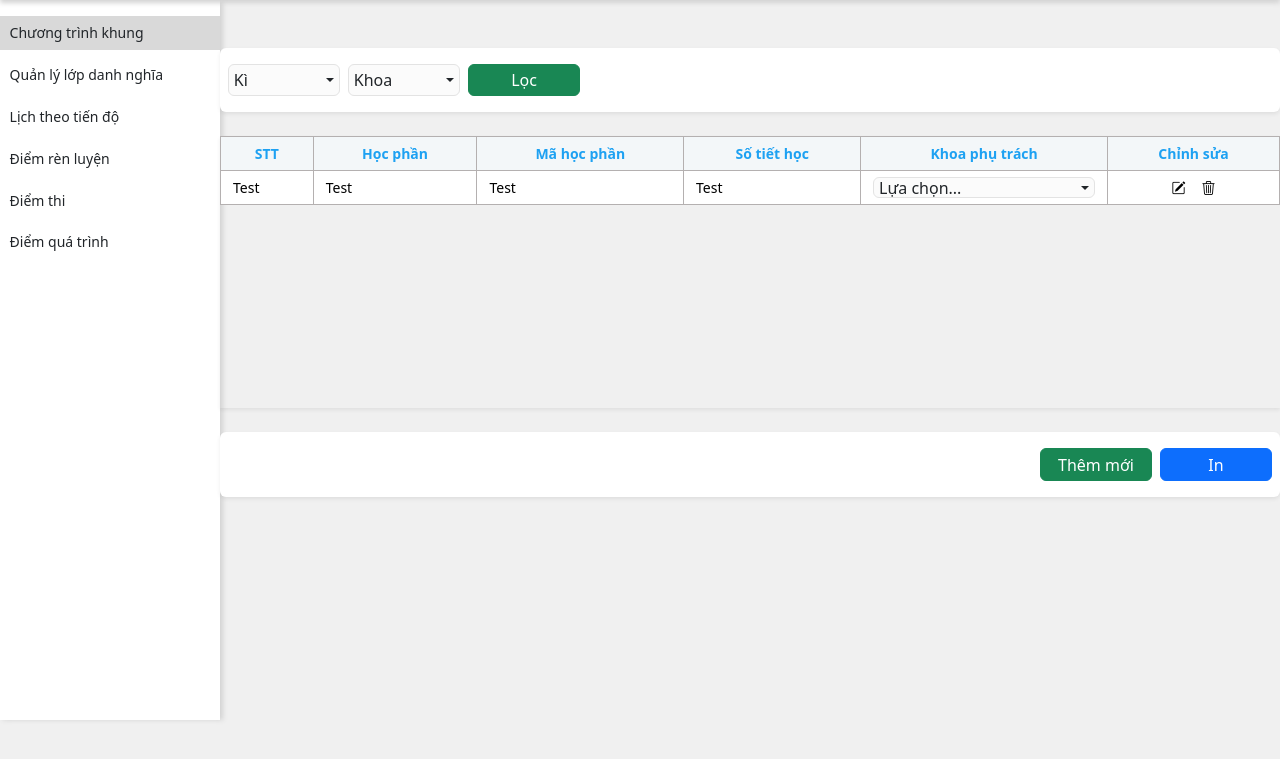
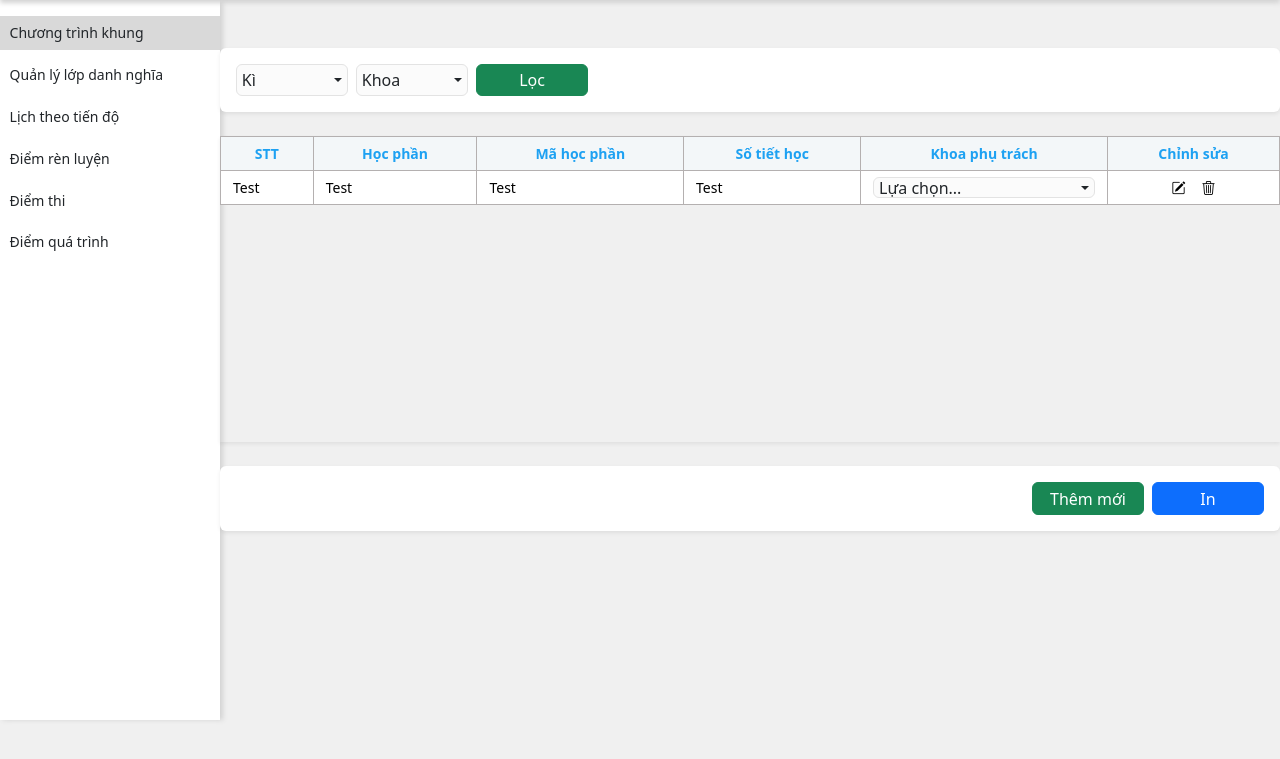
Before and after one commit to HgVN23/do-an-1, a PHP site: page /test/index.php in a window 1280 px wide. Shown: the part 41-800 px from the top of the page. Run offline with PHP 8.4, Linux system fonts and the light colour scheme.

Commit message:
Update nhỏ

```diff
--- a/assets/main.css
+++ b/assets/main.css
@@ -47,7 +47,7 @@ header {
 		align-items: center;
 	}
 	.table-responsive {
-		height: calc(34px * 8);
+		height: calc(34px * 9);
 		overflow: auto;
 	}
 	.table {
--- a/test/index.php
+++ b/test/index.php
@@ -16,8 +16,8 @@
 	<?php include '../assets/php/header.php'; ?>
 	<div class="d-flex">
 		<?php include '../assets/php/sidebar.php'; ?>
-		<section class="cSec mx-auto my-5 d-flex flex-column gap-4">
-			<div class="bg-white rounded px-2 py-3 d-flex align-items-center gap-2 shadow-sm">
+		<section class="cSec mx-auto mt-5 d-flex flex-column gap-4">
+			<div class="bg-white rounded p-3 d-flex align-items-center gap-2 shadow-sm">
 				<div class="dropdown">
 					<button class="btnDropdown btn dropdown-toggle" type="button" data-bs-toggle="dropdown" aria-expanded="false">Kì</button>
 					<ul class="dropdown-menu">
@@ -69,7 +69,7 @@
 					</tbody>
 				</table>
 			</div>
-			<div class="bg-white rounded px-2 py-3 d-flex justify-content-end align-items-center gap-2 shadow-sm">
+			<div class="bg-white rounded p-3 d-flex justify-content-end align-items-center gap-2 shadow-sm">
 				<button class="btn btn-success">Thêm mới</button>
 				<button class="btn btn-primary">In</button>
 			</div>
```
